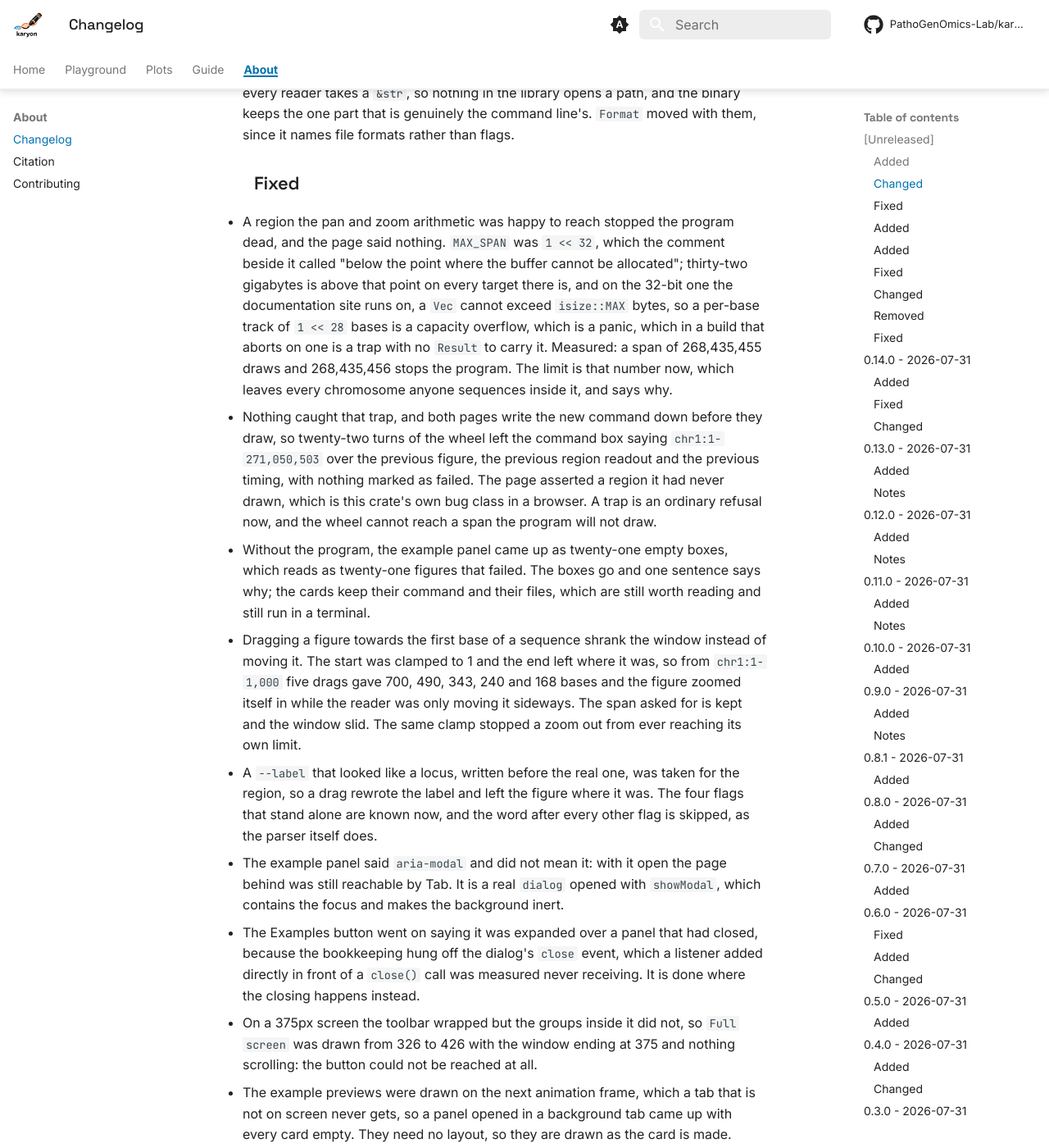
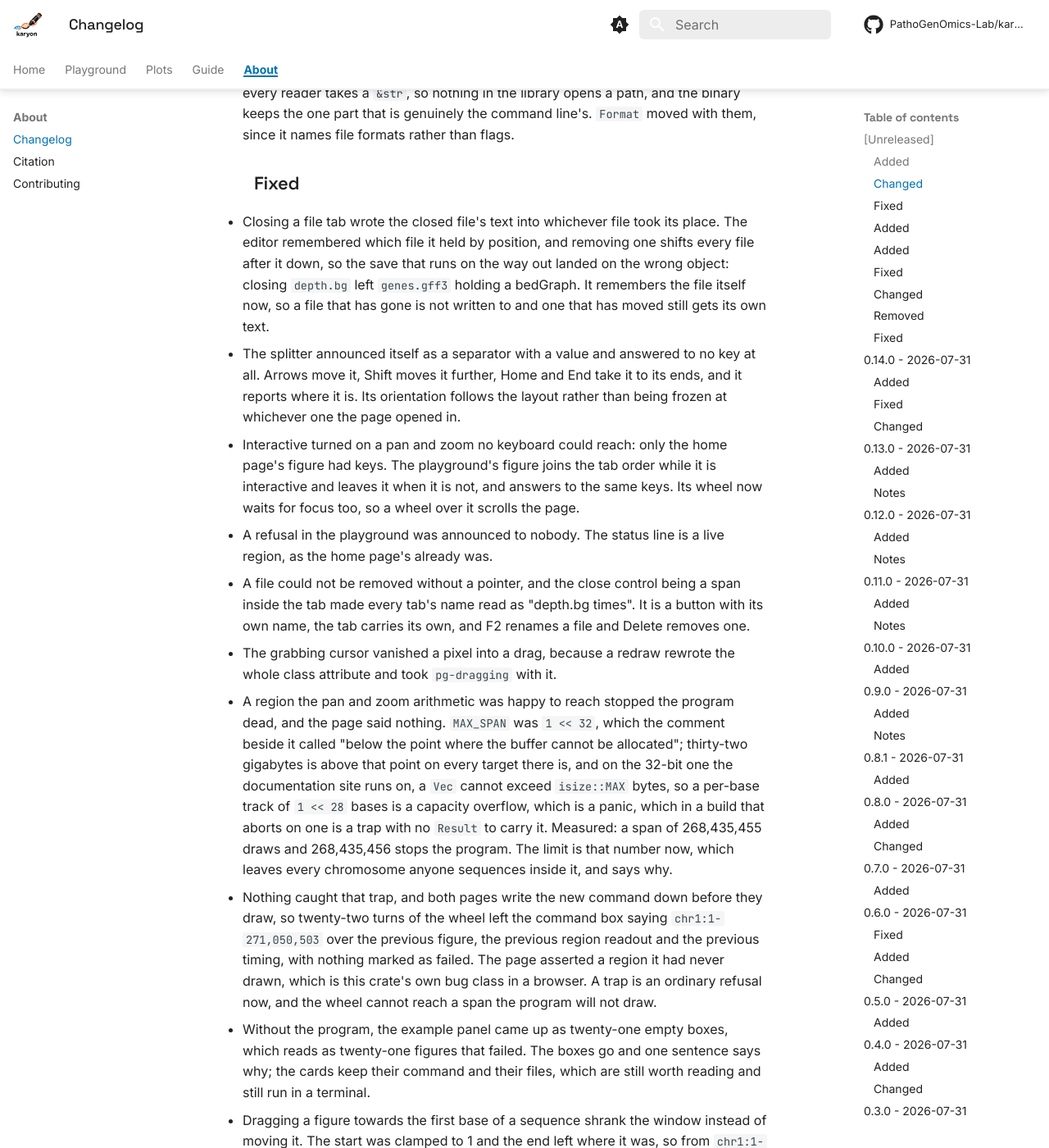
Before and after one commit to PathoGenOmics-Lab/karyon, an MkDocs documentation site: the page built from docs/about/changelog.md, in a window 1280 px wide and 1400 px high, scrolled down 6230 px. Shown: the whole window at 82% size. Built offline with MkDocs 1.6.1 and Material for MkDocs 9.7.7, drawn with Linux system fonts in a browser that asks for light colours; comment, search, counter and statistics services are not loaded.

Commit message:
Stop losing a file, and let a keyboard do what a pointer can
Closing a tab wrote the closed file's text into whichever file took its place.
The editor remembered which file it held by position, and removing one shifts
everything after it down, so the save on the way out landed on the wrong
object: closing depth.bg left genes.gff3 holding a bedGraph. It remembers the
file itself now.

Four things a pointer could do and a keyboard could not. The splitter announced
itself as an adjustable separator and answered to no key; it takes arrows,
Shift, Home and End, reports where it is, and its orientation follows the
layout instead of being frozen. Interactive turned on a pan and zoom only a
pointer could reach, so the figure joins the tab order while it is interactive
and answers to the same keys the home page's does. A file could not be removed
at all without a pointer, and the close control being a span inside the tab
made every tab read as its name plus a multiplication sign. And renaming was
bound to a double click, which is a gesture a keyboard cannot make.

A refusal here was also announced to nobody, and the grabbing cursor vanished a
pixel into a drag because a redraw rewrote the whole class attribute.

```diff
--- a/CHANGELOG.md
+++ b/CHANGELOG.md
@@ -249,6 +249,28 @@ project adheres to [Semantic Versioning](https://semver.org/spec/v2.0.0.html).
 
 ### Fixed
 
+- Closing a file tab wrote the closed file's text into whichever file took its
+  place. The editor remembered which file it held by position, and removing one
+  shifts every file after it down, so the save that runs on the way out landed
+  on the wrong object: closing `depth.bg` left `genes.gff3` holding a bedGraph.
+  It remembers the file itself now, so a file that has gone is not written to
+  and one that has moved still gets its own text.
+- The splitter announced itself as a separator with a value and answered to no
+  key at all. Arrows move it, Shift moves it further, Home and End take it to
+  its ends, and it reports where it is. Its orientation follows the layout
+  rather than being frozen at whichever one the page opened in.
+- Interactive turned on a pan and zoom no keyboard could reach: only the home
+  page's figure had keys. The playground's figure joins the tab order while it
+  is interactive and leaves it when it is not, and answers to the same keys.
+  Its wheel now waits for focus too, so a wheel over it scrolls the page.
+- A refusal in the playground was announced to nobody. The status line is a
+  live region, as the home page's already was.
+- A file could not be removed without a pointer, and the close control being a
+  span inside the tab made every tab's name read as "depth.bg times". It is a
+  button with its own name, the tab carries its own, and F2 renames a file and
+  Delete removes one.
+- The grabbing cursor vanished a pixel into a drag, because a redraw rewrote
+  the whole class attribute and took `pg-dragging` with it.
 - A region the pan and zoom arithmetic was happy to reach stopped the program
   dead, and the page said nothing. `MAX_SPAN` was `1 << 32`, which the comment
   beside it called "below the point where the buffer cannot be allocated";
```
Also changed, not shown: docs/assets/playground.js (+101 -23 lines), docs/playground.md (+3 -3 lines).
